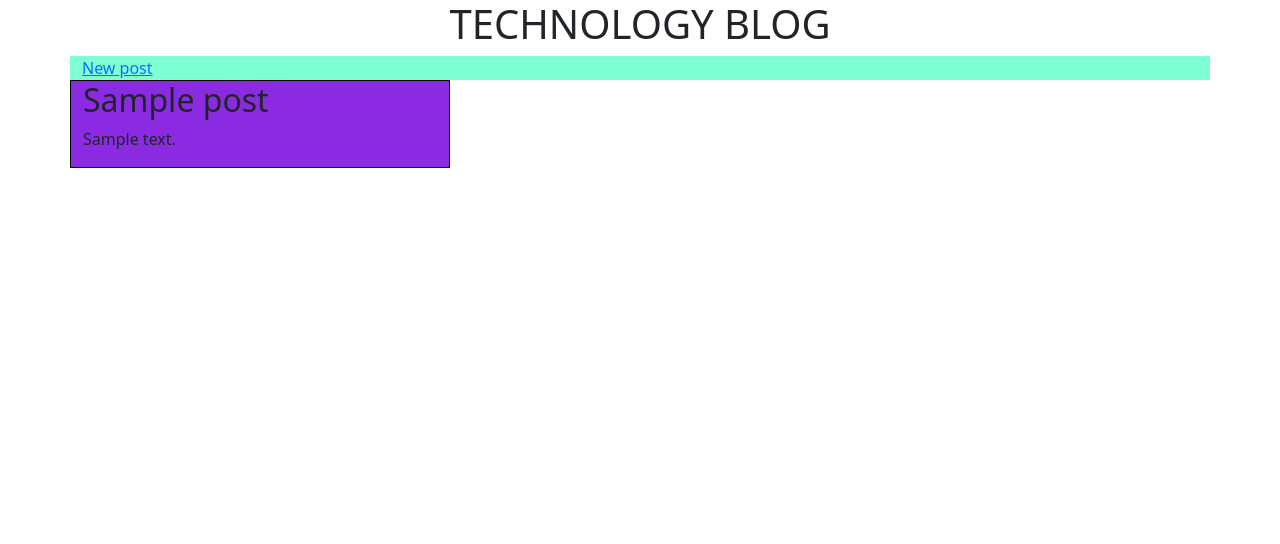
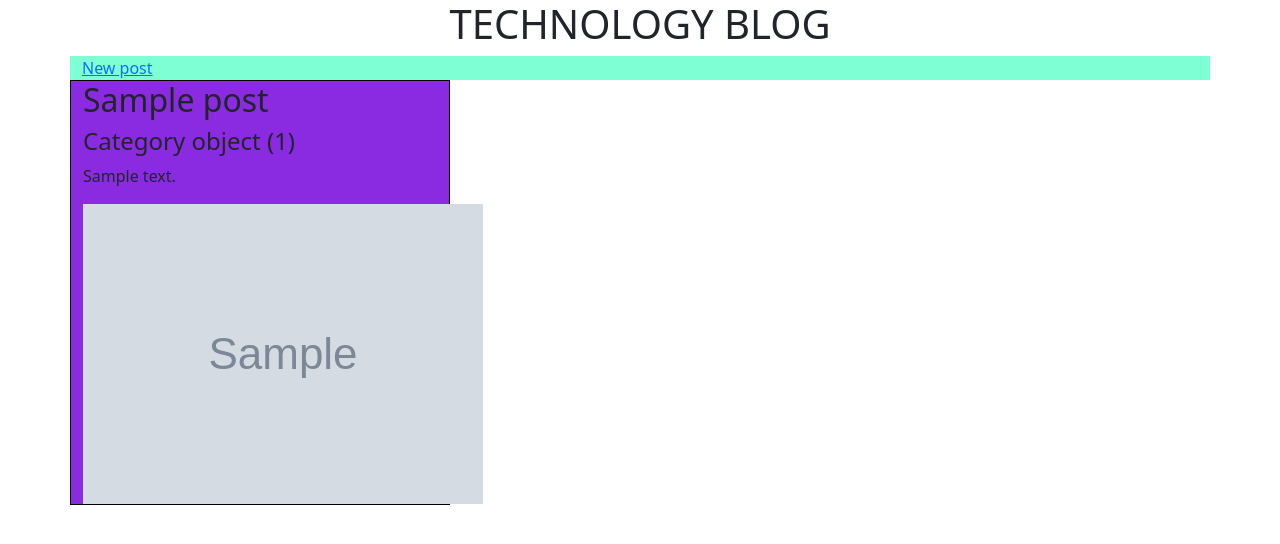
Before and after one commit to matiasfeliu92/blogs-app, a Django app: template blogs/templates/index.html in a window 1280 px wide. Shown: the top 544 px of the page. Run offline with Django 4.2, Linux system fonts and the light colour scheme; the template is opened without the code that fills it: values that come from a table or form of the project are taken from there, others are empty; tables that the repository leaves empty hold one stand-in row (values such as "Sample post"); grey boxes marked "Sample" are stand-in pictures.

Commit message:
refactor: update index.html, add category name and image in posts cards

```diff
--- a/blogs/templates/index.html
+++ b/blogs/templates/index.html
@@ -19,7 +19,9 @@
         {% for post in posts %}
         <div style="background-color: blueviolet; border: 1px solid black;" class="col-md-4">
           <h2>{{post.title}}</h2>
+          <h4>{{post.category}}</h4>
           <p>{{post.content}}</p>
+          <img src={{post.image}} alt={{post.id}}>
         </div>
         {% endfor %}
       </div>
```
